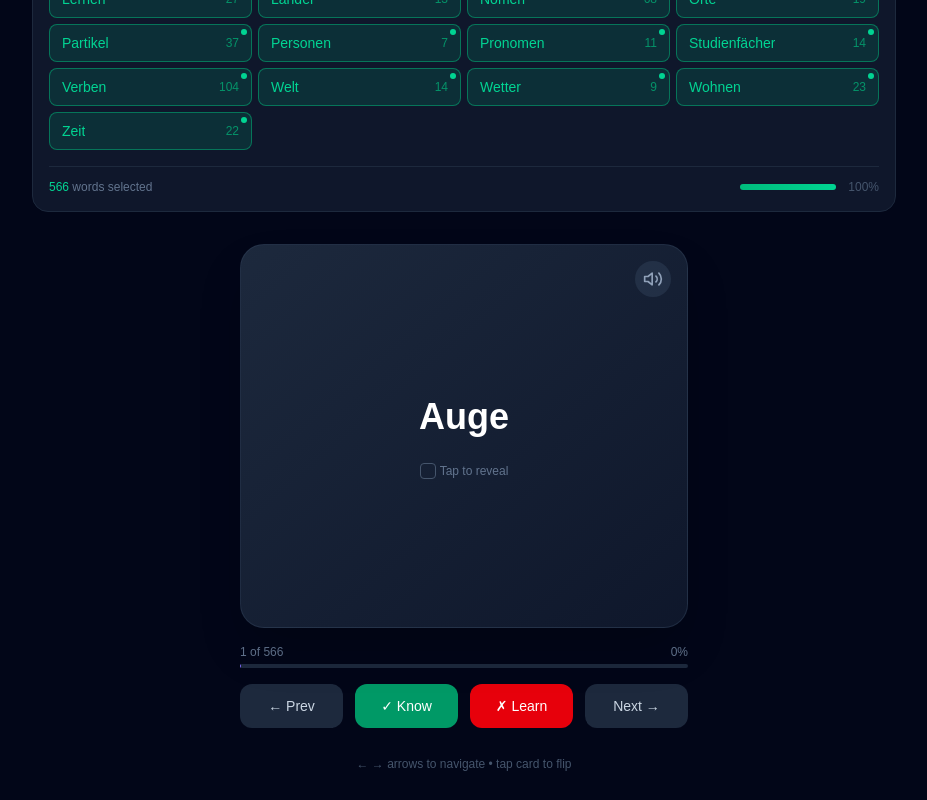
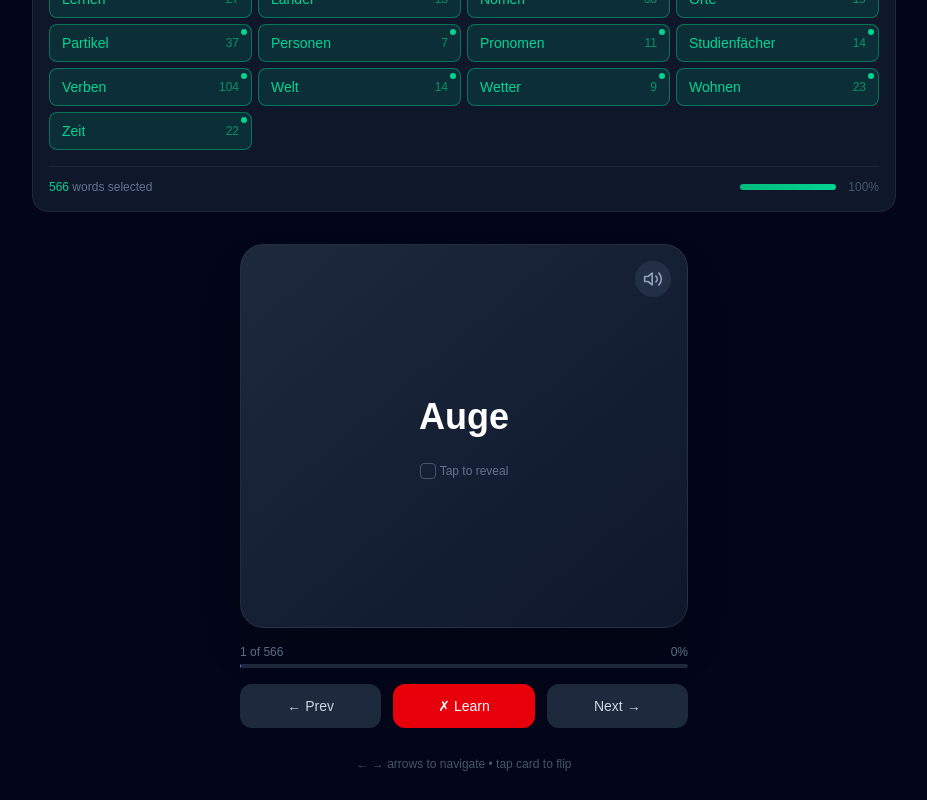
Before and after one commit to erentasken/German-Flashcards, a Next.js app: page / in a window 1280 px wide. Shown: the part 443-1243 px from the top of the page, without its empty margins (176-1103 px from the left). Built offline with nearby package versions, Linux system fonts and the light colour scheme.

Commit message:
Remove Know button, keep only Learn

```diff
--- a/src/components/Flashcard.tsx
+++ b/src/components/Flashcard.tsx
@@ -462,17 +462,6 @@ export default function Flashcard({ word, onNext, onPrev, current, total, onMark
                 <button
                     onClick={() => {
                         if (isTransitioning) return;
-                        onMarkKnown(word);
-                        handleNext();
-                    }}
-                    disabled={isTransitioning}
-                    className="flex-1 py-3 bg-emerald-600 hover:bg-emerald-500 text-white rounded-xl transition-all active:scale-95 text-sm font-medium disabled:opacity-50"
-                >
-                    ✓ Know
-                </button>
-                <button
-                    onClick={() => {
-                        if (isTransitioning) return;
                         onMarkUnknown(word);
                         handleNext();
                     }}
```
